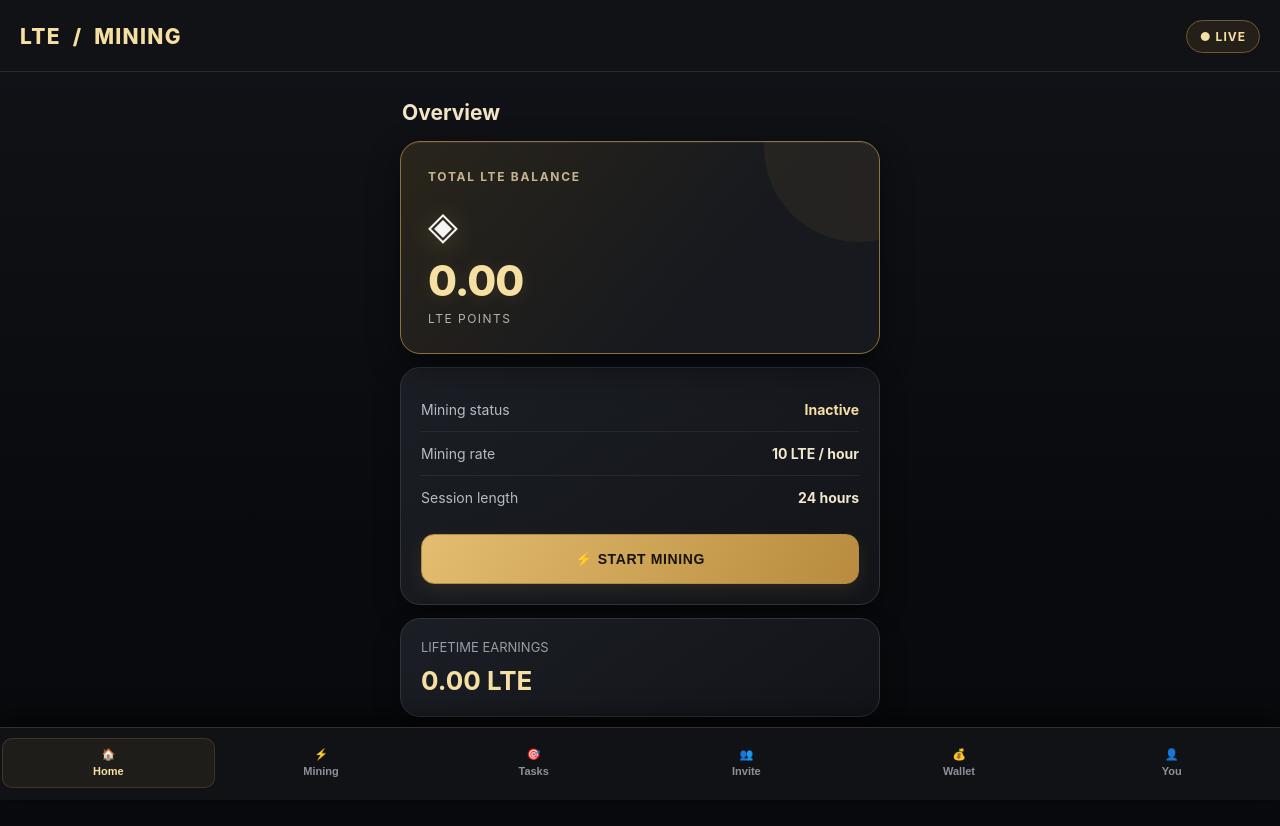
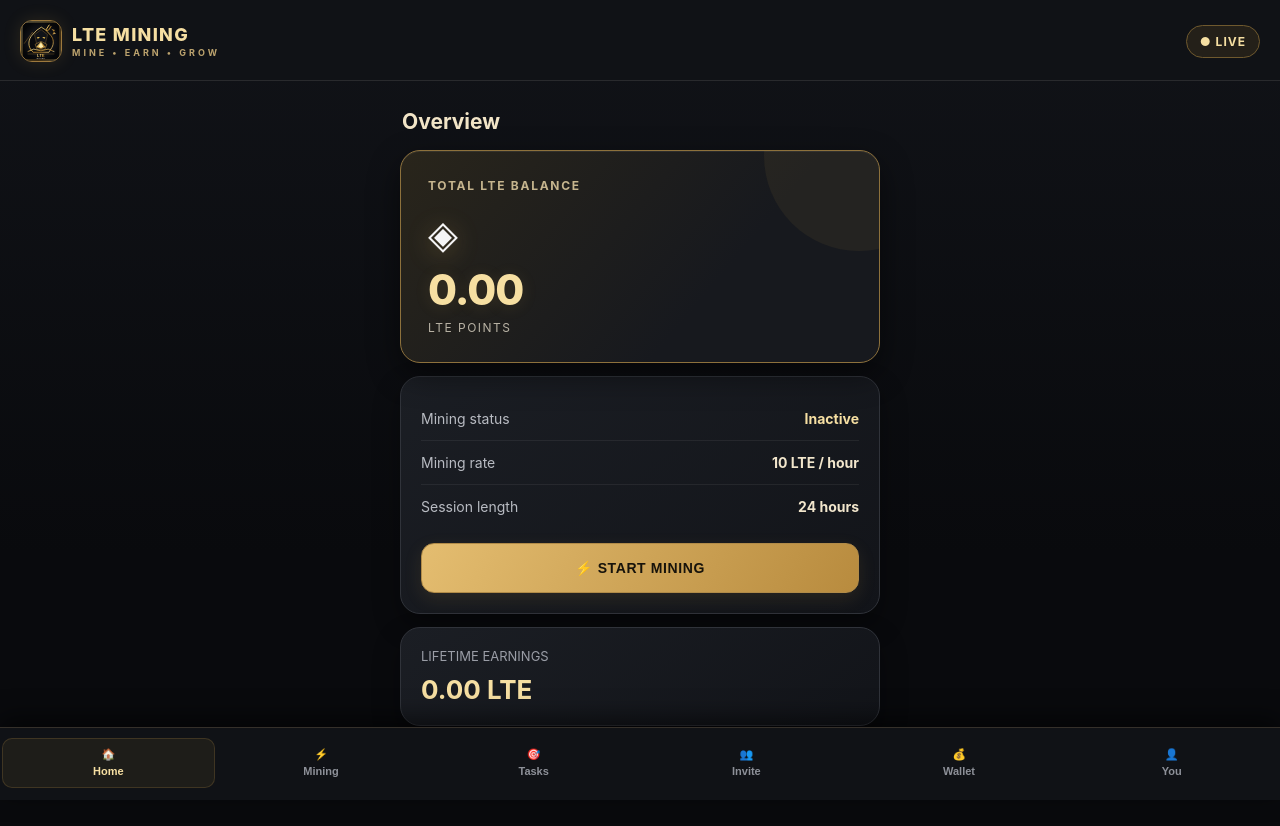
Before and after one commit to kdzxus19-commits/LTEMINIGBOT, a plain HTML site: page index.html in a window 1280 px wide. Drawn offline with Linux system fonts and the light colour scheme.

Commit message:
Apply Shadow Miner brand across LTE Mining UI

```diff
--- a/index.html
+++ b/index.html
@@ -6,6 +6,7 @@
 <meta name="viewport" content="width=device-width, initial-scale=1">
  <script src="https://telegram.org/js/telegram-web-app.js"></script>
 <title>LTE Mining</title>
+<link rel="icon" type="image/svg+xml" href="assets/lte-mining-logo.svg">
 <style>
 *{box-sizing:border-box}
 body{margin:0;background:#090711;color:white;font-family:Arial,sans-serif}
@@ -34,7 +35,9 @@ input{background:#211632;border:1px solid #634083;color:white;padding:12px;borde
 *{box-sizing:border-box}
 body{margin:0;min-height:100vh;background:linear-gradient(180deg,#111318 0%,#090a0d 65%);color:#f5f5f6;font-family:Inter,Arial,sans-serif}
 header{padding:20px 20px 18px;display:flex;align-items:center;justify-content:space-between;background:#101216;border-bottom:1px solid #292a2d;position:relative}
-.logo{font-size:21px;font-weight:850;letter-spacing:1.3px;color:var(--gold2)}
+.logo{display:flex;align-items:center;gap:10px;font-size:18px;font-weight:850;letter-spacing:1.3px;color:var(--gold2)}
+.brand-mark{width:42px;height:42px;object-fit:cover;border-radius:12px;border:1px solid #9d793d;box-shadow:0 0 18px #d5a84b24}
+.brand-wordmark{display:flex;flex-direction:column;gap:2px}.brand-wordmark small{font-size:9px;letter-spacing:3px;color:#bca36e;font-weight:700}
 .pill{padding:8px 13px;border-radius:30px;background:#242019;border:1px solid #6f592e;color:var(--gold2);font-size:12px;font-weight:700;letter-spacing:1px}
 main{max-width:520px;margin:0 auto;padding:20px 17px 112px}
 .page{display:none}.page.active{display:block}
@@ -76,7 +79,7 @@ nav button.active{color:var(--gold2);background:#d5a84b12;box-shadow:inset 0 0 0
 .mining-ring{--progress:0%;width:min(72vw,270px);aspect-ratio:1;margin:0 auto 21px;border-radius:50%;padding:9px;background:conic-gradient(from -90deg,#f3d58f 0%,#b68a3f var(--progress),#39342a var(--progress),#24252a 100%);box-shadow:0 0 0 1px #d2ad6440,0 0 35px #c49b4930,inset 0 0 18px #0008;position:relative}
 .mining-ring:before{content:"";position:absolute;inset:0;border-radius:50%;background:conic-gradient(from -90deg,#fff0 0deg,#f5dfaa55 35deg,#fff0 75deg);pointer-events:none}
 .mining-ring-inner{height:100%;width:100%;border-radius:50%;background:radial-gradient(circle at 50% 35%,#29251c,#111318 72%);border:1px solid #80663b;display:flex;flex-direction:column;align-items:center;justify-content:center;box-shadow:inset 0 8px 25px #0009}
-.mining-gem{font-size:35px;color:#f1d38d;text-shadow:0 0 20px #d5ad5b88;margin-bottom:9px}
+.mining-gem{width:54px;height:54px;object-fit:cover;border-radius:16px;border:1px solid #a98543;box-shadow:0 0 20px #d5ad5b55;margin-bottom:9px}
 .mining-time{font-size:clamp(25px,7vw,34px);font-weight:800;letter-spacing:1.5px;color:#f5dfaa;font-variant-numeric:tabular-nums}
 .mining-caption{font-size:9px;letter-spacing:2px;font-weight:800;color:#a8a096;margin-top:8px}
 .mining-state{display:inline-flex;align-items:center;gap:8px;padding:9px 15px;border:1px solid #6e5a34;border-radius:30px;background:#c49b4914;color:#e8d3a2;font-size:10px;font-weight:800;letter-spacing:1.4px}
@@ -154,7 +157,7 @@ nav button.active{color:var(--gold2);background:#d5a84b12;box-shadow:inset 0 0 0
 
 /* PREMIUM GOLD PROFILE */
 .profile-hero{text-align:center;padding:27px 20px 23px;background:radial-gradient(ellipse at 50% 0%,#51401f55,transparent 60%),linear-gradient(145deg,#272319,#15171c 75%);border-color:#80663a}
-.profile-avatar{width:76px;height:76px;margin:0 auto 14px;border-radius:25px;display:grid;place-items:center;background:linear-gradient(145deg,#e6c77f,#9a7130);border:2px solid #f1dca5;color:#1b1710;font-size:31px;font-weight:900;box-shadow:0 7px 24px #d1a54b35}
+.profile-avatar{width:76px;height:76px;margin:0 auto 14px;border-radius:22px;display:grid;place-items:center;background:#111 url("assets/lte-mining-logo.svg") center/cover no-repeat;border:2px solid #d8b45d;color:transparent;font-size:0;font-weight:900;box-shadow:0 7px 24px #d1a54b35}
 .profile-name{font-size:21px;font-weight:800;color:#f2e5c7}
 .profile-username{font-size:12px;color:#aaa69b;margin-top:5px}
 .profile-badge{display:inline-flex;align-items:center;gap:7px;margin-top:16px;padding:7px 11px;border-radius:25px;background:#c7a05216;border:1px solid #80663a;color:#d9c28d;font-size:9px;font-weight:800;letter-spacing:1.2px}
@@ -177,7 +180,7 @@ nav button.active{color:var(--gold2);background:#d5a84b12;box-shadow:inset 0 0 0
 </head>
 <body>
 <header>
- <div class="logo">LTE&nbsp; / &nbsp;MINING</div>
+ <div class="logo"><img class="brand-mark" src="assets/lte-mining-logo.svg" alt="LTE Mining Shadow Miner logo"><span class="brand-wordmark">LTE MINING<small>MINE • EARN • GROW</small></span></div>
  <div class="pill">● LIVE</div>
 </header>
 
@@ -208,7 +211,7 @@ nav button.active{color:var(--gold2);background:#d5a84b12;box-shadow:inset 0 0 0
   <div class="mining-kicker">LTE NETWORK • LIVE SESSION</div>
   <div class="mining-ring" id="miningRing" style="--progress:0%">
    <div class="mining-ring-inner">
-    <div class="mining-gem">◈</div>
+    <img class="mining-gem" src="assets/lte-mining-logo.svg" alt="LTE Mining emblem">
     <div class="mining-time" id="timer">00:00:00</div>
     <div class="mining-caption">TIME REMAINING</div>
    </div>
```
